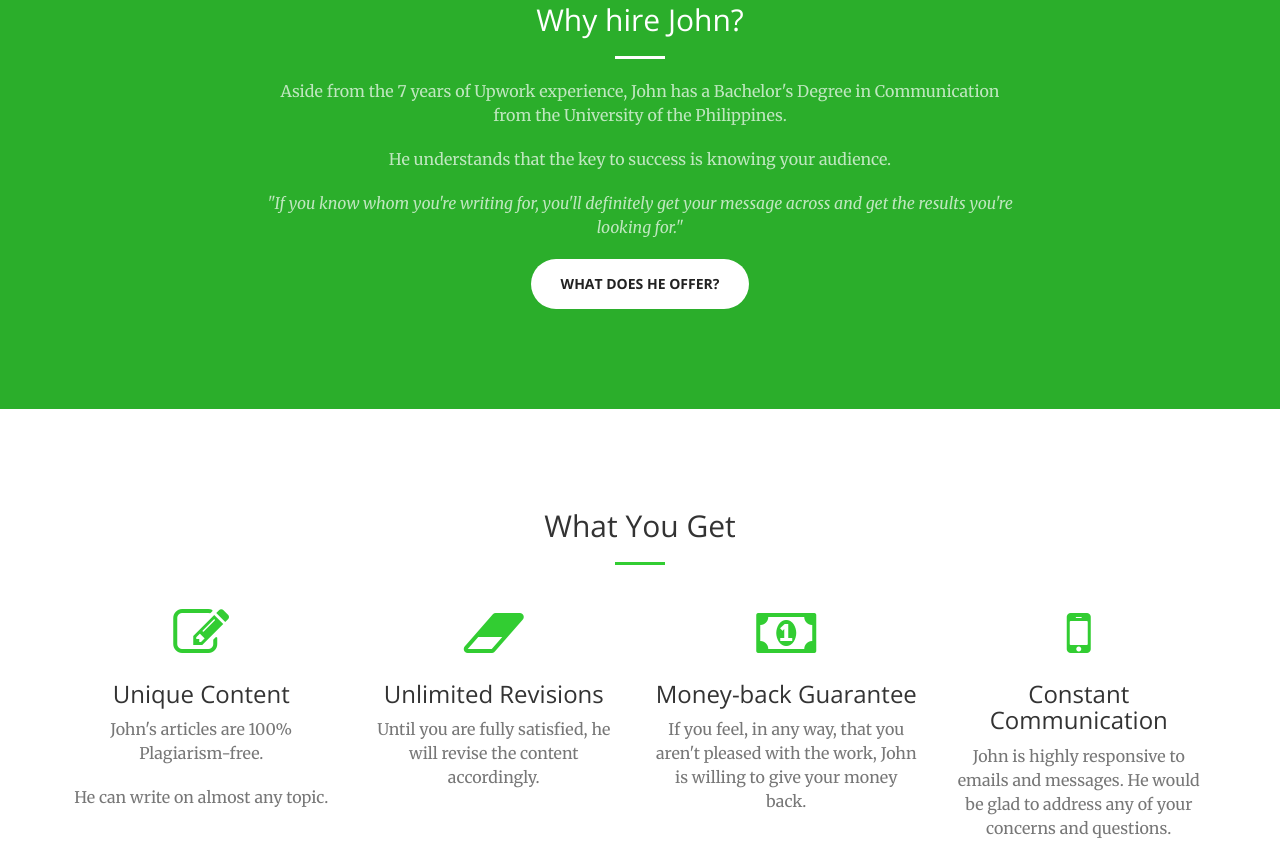
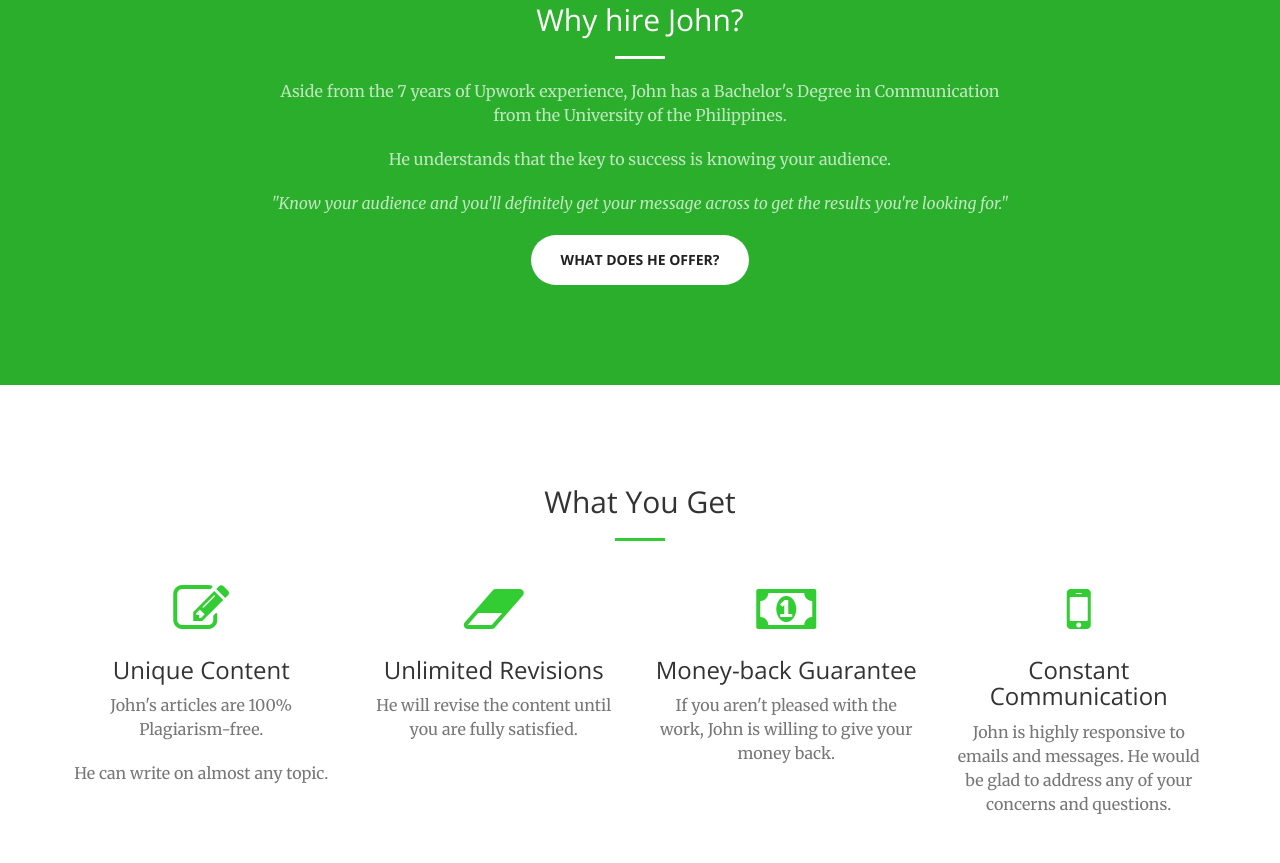
Before and after one commit to johncarloM/johncarlom.github.io, a website: page index.html in a window 1280 px wide. Shown: the part 897-1760 px from the top of the page. Drawn offline with nearby package versions, Linux system fonts and the light colour scheme.

Commit message:
Update index.html

```diff
--- a/index.html
+++ b/index.html
@@ -72,9 +72,9 @@
     <header>
         <div class="header-content">
             <div class="header-content-inner">
-                <h1 id="homeHeading">7 years</h1>
+                <h1 id="homeHeading">8 years</h1>
                 <h1 id="homeHeading">400 contracts</h1>
-                <h1 id="homeHeading">4.95 out of 5 average rating</h1>
+                <h1 id="homeHeading">4.97 out of 5 average rating</h1>
                 <hr>
                 <p>John has a proven track record with impressive consistency.</br> He knows each client is different. That's why he offers <b>UNLIMITED</b> revisions until you're completely happy.</p>
 
@@ -89,7 +89,7 @@
                 <div class="col-lg-8 col-lg-offset-2 text-center">
                     <h2 class="section-heading">Why hire John?</h2>
                     <hr class="light">
-                    <p class="text-faded">Aside from the 7 years of Upwork experience, John has a Bachelor's Degree in Communication from the University of the Philippines. </p><p class="text-faded">He understands that the key to success is knowing your audience.</p><p class="text-faded"><em>"If you know whom you're writing for, you'll definitely get your message across and get the results you're looking for."</em></p>
+                    <p class="text-faded">Aside from the 7 years of Upwork experience, John has a Bachelor's Degree in Communication from the University of the Philippines. </p><p class="text-faded">He understands that the key to success is knowing your audience.</p><p class="text-faded"><em>"Know your audience and you'll definitely get your message across to get the results you're looking for."</em></p>
                     <a href="#services" class="page-scroll btn btn-default btn-xl sr-button">What does he offer?</a>
                 </div>
             </div>
@@ -119,14 +119,14 @@
                     <div class="service-box">
                         <i class="fa fa-4x fa-eraser text-primary sr-icons"></i>
                         <h3>Unlimited Revisions</h3>
-                        <p class="text-muted">Until you are fully satisfied, he will revise the content accordingly.</p>
+                        <p class="text-muted">He will revise the content until you are fully satisfied.</p>
                     </div>
                 </div>
                 <div class="col-lg-3 col-md-6 text-center">
                     <div class="service-box">
                         <i class="fa fa-4x fa-money text-primary sr-icons"></i>
                         <h3>Money-back Guarantee</h3>
-                        <p class="text-muted">If you feel, in any way, that you aren't pleased with the work, John is willing to give your money back.</p>
+                        <p class="text-muted">If you aren't pleased with the work, John is willing to give your money back.</p>
                     </div>
                 </div>
                 <div class="col-lg-3 col-md-6 text-center">
```
